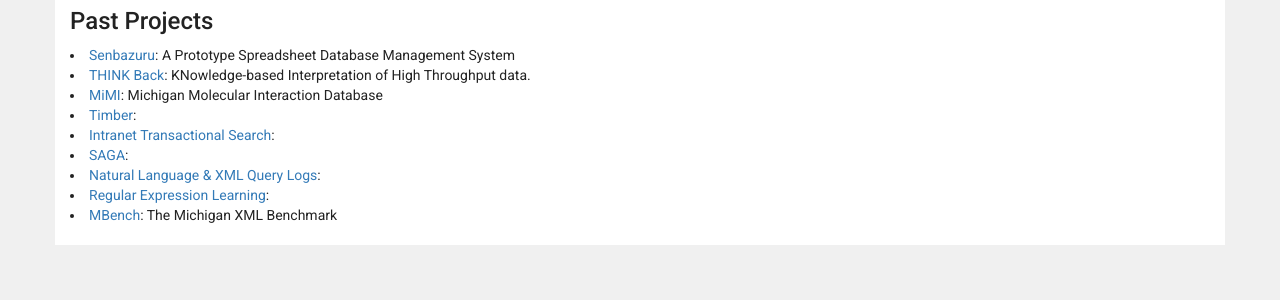
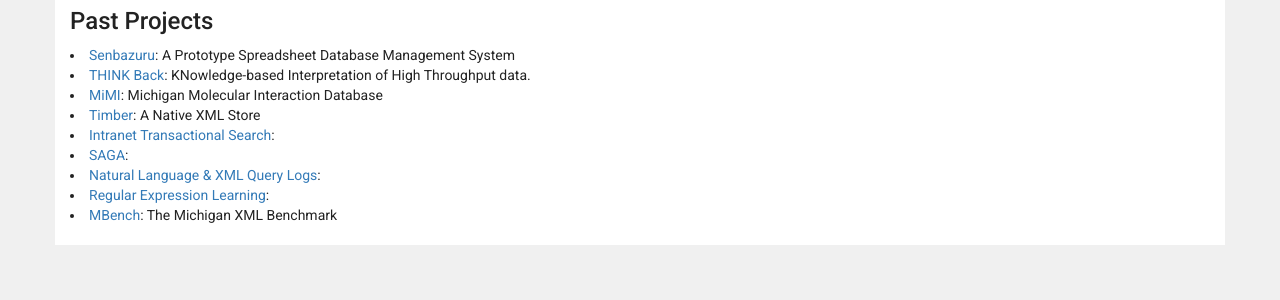
Before and after one commit to umich-dbgroup/umich-dbgroup.github.io, a Jekyll site: the page built from projects.html, in a window 1280 px wide. Shown: the part 289-589 px from the top of the page. Built offline with Jekyll 4.4.1, drawn with Linux system fonts in a browser that asks for light colours; nearby versions of some CDN libraries.

Commit message:
description added for Timber (minor)

```diff
--- a/_data/projects.yml
+++ b/_data/projects.yml
@@ -33,7 +33,7 @@ inactive:
   -
     name: Timber
     url: "/project/timber"
-    description: ""
+    description: "A Native XML Store"
   -
     name: Intranet Transactional Search
     url: "/project/transactionalSearch"
```
